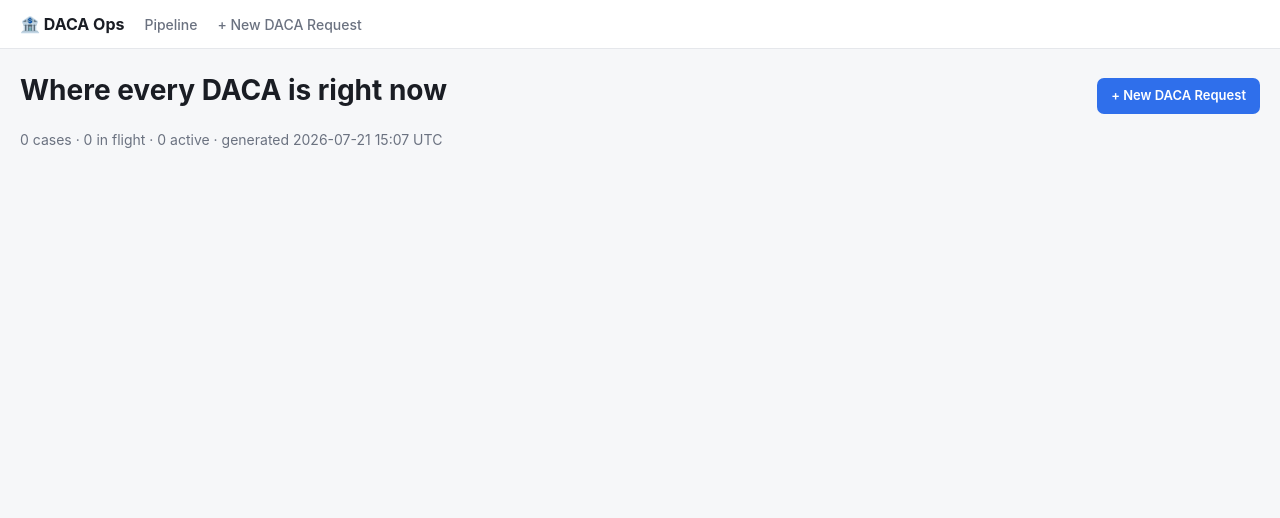
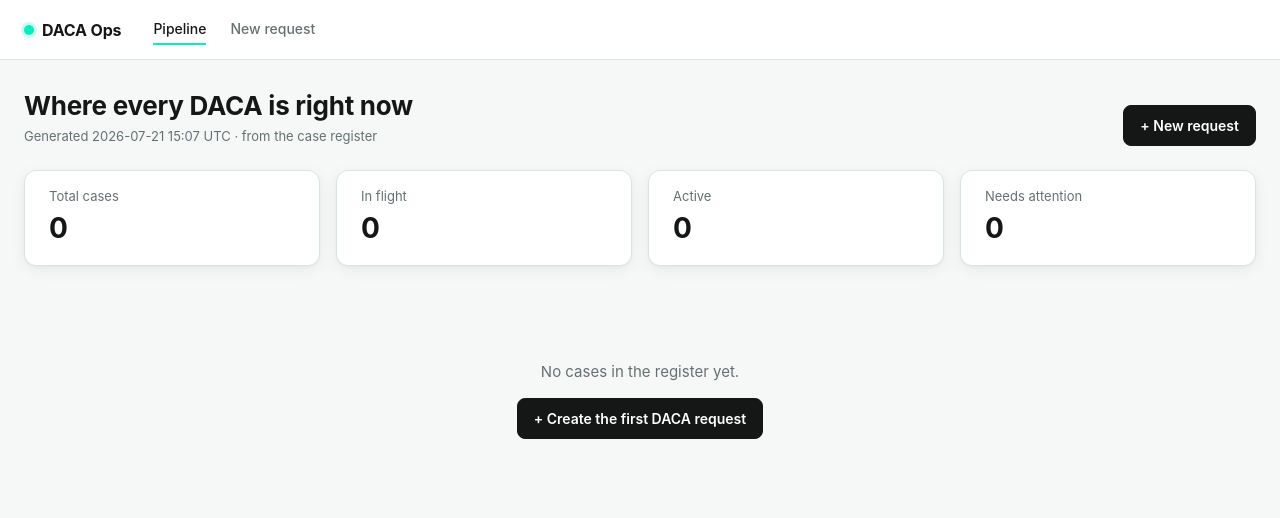
Before and after one commit to shaniabrahams-ctrl/DACA_Ops, a FastAPI app: page / in a window 1280 px wide. Shown: the top 518 px of the page. Run offline with FastAPI, Linux system fonts and the light colour scheme; data that the repository does not hold is empty.

Commit message:
Redesign web UI to Rho brand + frontend-audit fixes
Reworks the UI against Rho's Brand Guidelines V3.2 / LLM Style Guide and the
frontend-design-audit heuristics.

Rho design system (base.html): full token set — Abyss ink, Moon surfaces,
Caribbean teal as the single hero accent used sparingly (buttons hover, active
markers, "active" pills only), Mist lines; Basier Circle/Inter body stack with a
heavier tighter display treatment for headings; sentence case, left-aligned,
generous spacing scale, 8px/12px radii, soft shadows, 200ms transitions.

Audit fixes: real :focus-visible rings, hover/active/disabled button states,
clearer visual hierarchy (stat row on the board), consistent card/pill/table
components, semantic sections, empty state on the board, and higher-contrast
status colors. Removed emoji chrome; nav shows the active section.

Templates carry no client data (register DB stays external), per the
daca-data-security skill.

Co-Authored-By: Claude Opus 4.8 <noreply@anthropic.com>
Claude-Session: https://claude.ai/code/session_01NpbDspm3FrCW6dA5X3iHMr

```diff
--- a/src/webapp/templates/base.html
+++ b/src/webapp/templates/base.html
@@ -5,52 +5,118 @@
 <meta name="viewport" content="width=device-width, initial-scale=1">
 <title>{% block title %}DACA Ops{% endblock %}</title>
 <style>
+  /* ---- Rho design tokens (Brand Guidelines V3.2 + LLM Style Guide) ----
+     Palette: white + black + Caribbean teal as the third hero color, teal used
+     sparingly and intentionally. Sentence case, left-aligned, generous white
+     space, soft shadows, 8px radii, 200ms transitions. */
   :root {
-    --bg: #f6f7f9; --card: #fff; --ink: #1a1d24; --muted: #6b7280;
-    --line: #e5e7eb; --accent: #2f6feb; --accent-ink:#fff;
-    --warn-bg:#fef3c7; --warn-ink:#92400e; --flag-bg:#fee2e2; --flag-ink:#991b1b;
-    --ok-bg:#dcfce7; --ok-ink:#166534;
+    --moon-0:#FFFFFF; --moon-50:#F6F8F8; --moon-100:#F2F4F4;
+    --abyss-900:#000000; --abyss-800:#0E1111; --abyss-700:#3A3C3B;
+    --abyss-500:#667070; --abyss-400:#878D8C;
+    --carib-100:#CDFBF2; --carib-200:#9CF7E6; --carib-500:#07EBC0; --carib-800:#035E4D;
+    --mist-100:#D9E4E5; --mist-300:#81A5A9;
+
+    --bg:var(--moon-50); --surface:var(--moon-0); --surface-2:var(--moon-100);
+    --ink:#151716; --muted:var(--abyss-500); --line:var(--mist-100);
+    --accent:var(--carib-500); --accent-ink:#0E1111;
+    --ring:rgba(7,235,192,.45);
+    --ok-bg:var(--carib-100); --ok-ink:var(--carib-800);
+    --warn-bg:#FBEFD3; --warn-ink:#7A5B18;
+    --flag-bg:#FBE3E3; --flag-ink:#9B2C2C;
+    --shadow:0 1px 2px rgba(16,17,17,.04), 0 4px 16px rgba(16,17,17,.06);
+    --radius:12px; --radius-sm:8px;
+    --sp-1:4px; --sp-2:8px; --sp-3:12px; --sp-4:16px; --sp-5:24px; --sp-6:32px; --sp-8:48px;
+    --font: 'Basier Circle', Inter, system-ui, -apple-system, "Segoe UI", Roboto, sans-serif;
   }
   @media (prefers-color-scheme: dark) {
-    :root { --bg:#0f1115; --card:#171a21; --ink:#e6e8ec; --muted:#9aa3af;
-      --line:#272b33; --accent:#4b82f0; --warn-bg:#3a2f0b; --warn-ink:#fcd34d;
-      --flag-bg:#3a1414; --flag-ink:#fca5a5; --ok-bg:#0f2e1a; --ok-ink:#86efac; }
+    :root {
+      --bg:var(--abyss-800); --surface:#151817; --surface-2:#1b1f1e;
+      --ink:var(--moon-100); --muted:#AFBCBC; --line:#2a2e2d;
+      --accent:var(--carib-500); --accent-ink:#0E1111;
+      --ok-bg:#06342b; --ok-ink:var(--carib-200);
+      --warn-bg:#3a2f12; --warn-ink:#F3D18B;
+      --flag-bg:#3a1a1a; --flag-ink:#F6B4B4;
+      --shadow:0 1px 2px rgba(0,0,0,.3), 0 6px 20px rgba(0,0,0,.35);
+    }
   }
-  * { box-sizing: border-box; }
+  * { box-sizing:border-box; }
+  html { -webkit-text-size-adjust:100%; }
   body { margin:0; background:var(--bg); color:var(--ink);
-    font:14px/1.5 -apple-system,BlinkMacSystemFont,"Segoe UI",Roboto,sans-serif; }
-  header { background:var(--card); border-bottom:1px solid var(--line);
-    padding:12px 20px; display:flex; align-items:center; gap:20px; position:sticky; top:0; z-index:5; }
-  header .brand { font-weight:700; font-size:16px; }
-  header a { color:var(--ink); text-decoration:none; }
-  header nav a { color:var(--muted); margin-right:16px; font-weight:500; }
-  header nav a:hover { color:var(--accent); }
-  .btn { display:inline-block; background:var(--accent); color:var(--accent-ink);
-    padding:8px 14px; border-radius:7px; border:0; font-weight:600; cursor:pointer;
-    text-decoration:none; font-size:13px; }
-  .btn.secondary { background:transparent; color:var(--accent); border:1px solid var(--accent); }
-  main { padding:20px; max-width:1400px; margin:0 auto; }
+    font-family:var(--font); font-size:15px; line-height:1.5;
+    -webkit-font-smoothing:antialiased; }
+  a { color:inherit; }
+  h1 { font-size:26px; font-weight:650; letter-spacing:-.01em; line-height:1.1; margin:0; }
+  h2 { font-size:16px; font-weight:600; letter-spacing:-.005em; margin:0 0 var(--sp-3); }
+  h3 { font-size:14px; font-weight:600; margin:0 0 var(--sp-3); }
   .muted { color:var(--muted); }
-  .pill { display:inline-block; padding:2px 8px; border-radius:999px; font-size:11px;
-    font-weight:600; background:var(--line); color:var(--muted); }
-  .pill.warn { background:var(--warn-bg); color:var(--warn-ink); }
-  .pill.flag { background:var(--flag-bg); color:var(--flag-ink); }
-  .pill.ok { background:var(--ok-bg); color:var(--ok-ink); }
-  .card { background:var(--card); border:1px solid var(--line); border-radius:10px; padding:14px; }
-  input, select, textarea { width:100%; padding:9px 10px; border:1px solid var(--line);
-    border-radius:7px; background:var(--bg); color:var(--ink); font:inherit; }
-  label { display:block; font-weight:600; margin:12px 0 4px; font-size:13px; }
+  .small { font-size:13px; }
+
+  /* header */
+  header { background:var(--surface); border-bottom:1px solid var(--line);
+    padding:0 var(--sp-5); height:60px; display:flex; align-items:center; gap:var(--sp-6);
+    position:sticky; top:0; z-index:10; }
+  .brand { font-weight:700; font-size:16px; letter-spacing:-.01em; text-decoration:none;
+    display:flex; align-items:center; gap:var(--sp-2); }
+  .brand .dot { width:10px; height:10px; border-radius:50%; background:var(--accent);
+    box-shadow:0 0 0 3px var(--ok-bg); }
+  nav { display:flex; gap:var(--sp-5); }
+  nav a { color:var(--muted); text-decoration:none; font-weight:500; font-size:14px;
+    padding:4px 0; border-bottom:2px solid transparent; transition:color .2s, border-color .2s; }
+  nav a:hover { color:var(--ink); }
+  nav a.active { color:var(--ink); border-bottom-color:var(--accent); }
+
+  main { padding:var(--sp-6) var(--sp-5); max-width:1360px; margin:0 auto; }
+
+  /* buttons — Abyss fill, teal hover, 8px radius, 200ms */
+  .btn { display:inline-flex; align-items:center; gap:6px; background:var(--ink);
+    color:var(--moon-0); border:1px solid var(--ink); padding:9px 16px;
+    border-radius:var(--radius-sm); font:inherit; font-weight:600; font-size:14px;
+    cursor:pointer; text-decoration:none; transition:background .2s, color .2s, border-color .2s, transform .05s; }
+  .btn:hover { background:var(--accent); border-color:var(--accent); color:var(--accent-ink); }
+  .btn:active { transform:translateY(1px); }
+  .btn.secondary { background:transparent; color:var(--ink); border-color:var(--line); }
+  .btn.secondary:hover { border-color:var(--ink); background:var(--surface-2); color:var(--ink); }
+  :focus-visible { outline:none; box-shadow:0 0 0 3px var(--ring); border-radius:var(--radius-sm); }
+
+  /* cards */
+  .card { background:var(--surface); border:1px solid var(--line); border-radius:var(--radius);
+    padding:var(--sp-5); box-shadow:var(--shadow); }
+  .stack > * + * { margin-top:var(--sp-4); }
+
+  /* pills — teal only for the "good/active" state, used sparingly */
+  .pill { display:inline-flex; align-items:center; gap:4px; padding:2px 9px; border-radius:999px;
+    font-size:12px; font-weight:600; background:var(--surface-2); color:var(--muted);
+    border:1px solid var(--line); white-space:nowrap; }
+  .pill.ok { background:var(--ok-bg); color:var(--ok-ink); border-color:transparent; }
+  .pill.warn { background:var(--warn-bg); color:var(--warn-ink); border-color:transparent; }
+  .pill.flag { background:var(--flag-bg); color:var(--flag-ink); border-color:transparent; }
+
+  /* forms */
+  label { display:block; font-weight:600; font-size:13px; margin:var(--sp-4) 0 var(--sp-1); }
+  input, select, textarea { width:100%; padding:10px 12px; border:1px solid var(--line);
+    border-radius:var(--radius-sm); background:var(--surface); color:var(--ink);
+    font:inherit; font-size:14px; transition:border-color .2s, box-shadow .2s; }
+  input:focus, select:focus, textarea:focus { outline:none; border-color:var(--accent);
+    box-shadow:0 0 0 3px var(--ring); }
+  ::placeholder { color:var(--abyss-400); }
+
+  /* tables */
   table { width:100%; border-collapse:collapse; }
-  td, th { text-align:left; padding:7px 8px; border-bottom:1px solid var(--line); vertical-align:top; }
-  th { color:var(--muted); font-size:12px; text-transform:uppercase; letter-spacing:.03em; }
+  th { text-align:left; font-size:12px; font-weight:600; color:var(--muted);
+    padding:8px 10px; border-bottom:1px solid var(--line); }
+  td { padding:10px; border-bottom:1px solid var(--line); vertical-align:top; font-size:14px; }
+  tr:last-child td { border-bottom:0; }
+
+  /* empty state */
+  .empty { text-align:center; color:var(--muted); padding:var(--sp-8) var(--sp-4); }
 </style>
 </head>
 <body>
 <header>
-  <a class="brand" href="/">🏦 DACA Ops</a>
+  <a class="brand" href="/"><span class="dot"></span> DACA Ops</a>
   <nav>
-    <a href="/">Pipeline</a>
-    <a href="/intake">+ New DACA Request</a>
+    <a href="/" class="{% block nav_pipeline %}{% endblock %}">Pipeline</a>
+    <a href="/intake" class="{% block nav_intake %}{% endblock %}">New request</a>
   </nav>
 </header>
 <main>{% block body %}{% endblock %}</main>
--- a/src/webapp/templates/board.html
+++ b/src/webapp/templates/board.html
@@ -1,73 +1,114 @@
 {% extends "base.html" %}
 {% block title %}Pipeline — DACA Ops{% endblock %}
+{% block nav_pipeline %}active{% endblock %}
 {% block body %}
-<div style="display:flex;align-items:baseline;justify-content:space-between;flex-wrap:wrap;gap:8px;">
-  <h1 style="margin:0 0 4px;">Where every DACA is right now</h1>
-  <a class="btn" href="/intake">+ New DACA Request</a>
+
+<div style="display:flex;align-items:flex-end;justify-content:space-between;gap:var(--sp-4);flex-wrap:wrap;margin-bottom:var(--sp-5);">
+  <div>
+    <h1>Where every DACA is right now</h1>
+    <p class="muted small" style="margin:6px 0 0;">Generated {{ generated }} · from the case register</p>
   </div>
-<p class="muted">{{ total }} cases · {{ in_flight }} in flight · {{ active }} active · generated {{ generated }}</p>
+  <a class="btn" href="/intake">+ New request</a>
+</div>
 
-<div style="display:grid;grid-template-columns:repeat(auto-fill,minmax(300px,1fr));gap:14px;margin-top:16px;">
+<!-- stat row -->
+<div style="display:grid;grid-template-columns:repeat(auto-fit,minmax(150px,1fr));gap:var(--sp-4);margin-bottom:var(--sp-6);">
+  <div class="card" style="padding:var(--sp-4) var(--sp-5);">
+    <div class="muted small">Total cases</div>
+    <div style="font-size:28px;font-weight:650;">{{ total }}</div>
+  </div>
+  <div class="card" style="padding:var(--sp-4) var(--sp-5);">
+    <div class="muted small">In flight</div>
+    <div style="font-size:28px;font-weight:650;">{{ in_flight }}</div>
+  </div>
+  <div class="card" style="padding:var(--sp-4) var(--sp-5);">
+    <div class="muted small">Active</div>
+    <div style="font-size:28px;font-weight:650;">{{ active }}</div>
+  </div>
+  <div class="card" style="padding:var(--sp-4) var(--sp-5);{% if flagged %}border-color:var(--flag-bg);{% endif %}">
+    <div class="muted small">Needs attention</div>
+    <div style="font-size:28px;font-weight:650;color:{% if flagged %}var(--flag-ink){% else %}inherit{% endif %};">{{ flagged|length }}</div>
+  </div>
+</div>
+
+<!-- pipeline columns -->
+<div style="display:grid;grid-template-columns:repeat(auto-fill,minmax(300px,1fr));gap:var(--sp-4);">
   {% for col in columns %}
     {% if col.cards %}
-    <div class="card">
-      <div style="font-weight:700;margin-bottom:10px;">{{ col.label }}
-        <span class="pill">{{ col.cards|length }}</span></div>
+    <section class="card" style="padding:var(--sp-4);">
+      <h2 style="display:flex;align-items:center;justify-content:space-between;">
+        <span>{{ col.label }}</span><span class="pill">{{ col.cards|length }}</span>
+      </h2>
+      <div>
         {% for card in col.cards %}
-        <a href="/case/{{ card.case.case_id }}" style="text-decoration:none;color:inherit;display:block;
-           border-top:1px solid var(--line);padding:9px 0;">
+          <a href="/case/{{ card.case.case_id }}"
+             style="display:block;text-decoration:none;padding:11px 0;border-top:1px solid var(--line);">
             <div style="font-weight:600;">{{ card.case.entity_legal_name }}</div>
-          <div class="muted" style="font-size:12px;">
-            {{ card.case.jira_key or card.case.case_id }}
-            {% if card.days is not none %} · {{ card.days }}d in stage{% endif %}
-            {% if card.case.lender_name %} · {{ card.case.lender_name }}{% endif %}
+            <div class="muted small" style="margin-top:2px;">
+              {{ card.case.jira_key or card.case.case_id }}{% if card.days is not none %} · {{ card.days }}d in stage{% endif %}
             </div>
-          <div style="margin-top:4px;">
-            {% if card.stale %}<span class="pill warn">⚠ stale &gt;30d</span>{% endif %}
-            {% if card.case.flags %}<span class="pill flag">🚩 {{ card.case.flags|length }}</span>{% endif %}
+            {% if card.case.lender_name %}<div class="muted small" style="margin-top:1px;">{{ card.case.lender_name }}</div>{% endif %}
+            {% if card.stale or card.case.flags or card.case.tier %}
+            <div style="margin-top:7px;display:flex;gap:5px;flex-wrap:wrap;">
+              {% if card.stale %}<span class="pill warn">Stale &gt;30d</span>{% endif %}
+              {% if card.case.flags %}<span class="pill flag">{{ card.case.flags|length }} flag{{ 's' if card.case.flags|length > 1 else '' }}</span>{% endif %}
               {% if card.case.tier %}<span class="pill">{{ card.case.tier }}</span>{% endif %}
             </div>
+            {% endif %}
           </a>
         {% endfor %}
       </div>
+    </section>
     {% endif %}
   {% endfor %}
 </div>
 
 {% if off %}
-<h2 style="margin-top:26px;">Off-pipeline</h2>
-<div style="display:grid;grid-template-columns:repeat(auto-fill,minmax(300px,1fr));gap:14px;">
+<h2 style="margin-top:var(--sp-6);">Off-pipeline</h2>
+<div style="display:grid;grid-template-columns:repeat(auto-fill,minmax(300px,1fr));gap:var(--sp-4);">
   {% for o in off %}
-  <div class="card">
-    <div style="font-weight:700;margin-bottom:8px;">{{ o.label }} <span class="pill">{{ o.cases|length }}</span></div>
+  <section class="card" style="padding:var(--sp-4);">
+    <h2 style="display:flex;align-items:center;justify-content:space-between;font-weight:600;">
+      <span>{{ o.label }}</span><span class="pill">{{ o.cases|length }}</span>
+    </h2>
     {% for c in o.cases %}
-      <a href="/case/{{ c.case_id }}" style="display:block;color:inherit;text-decoration:none;
-         border-top:1px solid var(--line);padding:7px 0;">
+      <a href="/case/{{ c.case_id }}" style="display:block;text-decoration:none;padding:8px 0;border-top:1px solid var(--line);">
         {{ c.entity_legal_name }}
-        <span class="muted" style="font-size:12px;">({{ c.jira_key or c.case_id }})</span>
-        {% if c.flags %}<span class="pill flag">🚩 {{ c.flags|length }}</span>{% endif %}
+        <span class="muted small">({{ c.jira_key or c.case_id }})</span>
+        {% if c.flags %}<span class="pill flag">{{ c.flags|length }}</span>{% endif %}
       </a>
     {% endfor %}
-  </div>
+  </section>
   {% endfor %}
 </div>
 {% endif %}
 
 {% if flagged %}
-<h2 style="margin-top:26px;">🚩 Needs attention</h2>
-<div class="card">
+<h2 style="margin-top:var(--sp-6);">Needs attention</h2>
+<div class="card" style="padding:0;overflow:hidden;">
   <table>
-    <tr><th>Case</th><th>Flag</th></tr>
+    <thead><tr><th style="padding-left:var(--sp-5);">Case</th><th>Flag</th></tr></thead>
+    <tbody>
     {% for c in flagged %}
       {% for f in c.flags %}
       <tr>
-        <td><a href="/case/{{ c.case_id }}">{{ c.entity_legal_name }}</a>
-            <span class="muted">({{ c.jira_key or c.case_id }})</span></td>
-        <td>{{ f }}</td>
+        <td style="padding-left:var(--sp-5);white-space:nowrap;">
+          <a href="/case/{{ c.case_id }}" style="font-weight:600;text-decoration:none;">{{ c.entity_legal_name }}</a>
+          <span class="muted small">({{ c.jira_key or c.case_id }})</span>
+        </td>
+        <td class="muted">{{ f }}</td>
       </tr>
       {% endfor %}
     {% endfor %}
+    </tbody>
   </table>
 </div>
 {% endif %}
+
+{% if total == 0 %}
+<div class="empty">
+  <p>No cases in the register yet.</p>
+  <a class="btn" href="/intake">+ Create the first DACA request</a>
+</div>
+{% endif %}
 {% endblock %}
--- a/src/webapp/templates/intake.html
+++ b/src/webapp/templates/intake.html
@@ -1,7 +1,8 @@
 {% extends "base.html" %}
-{% block title %}New DACA Request — DACA Ops{% endblock %}
+{% block title %}New DACA request — DACA Ops{% endblock %}
+{% block nav_intake %}active{% endblock %}
 {% block body %}
-<a href="/" class="muted" style="text-decoration:none;">← Pipeline</a>
+<a href="/" class="muted small" style="text-decoration:none;">← Pipeline</a>
 <h1 style="margin:6px 0 2px;">New DACA Request</h1>
 <p class="muted">Creates a net-new case in the register at "Application Received." Everything you
 enter is logged to the case's append-only timeline.</p>
```
Also changed, not shown: src/webapp/templates/case.html (+5 -4 lines). Lines whose indentation alone changed are shown as unchanged.
